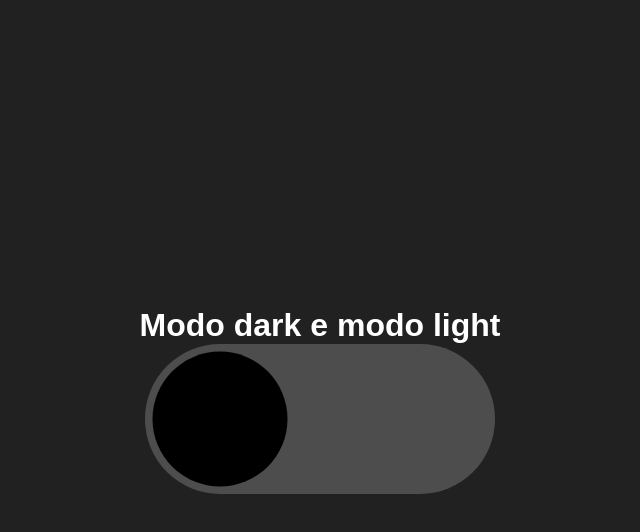
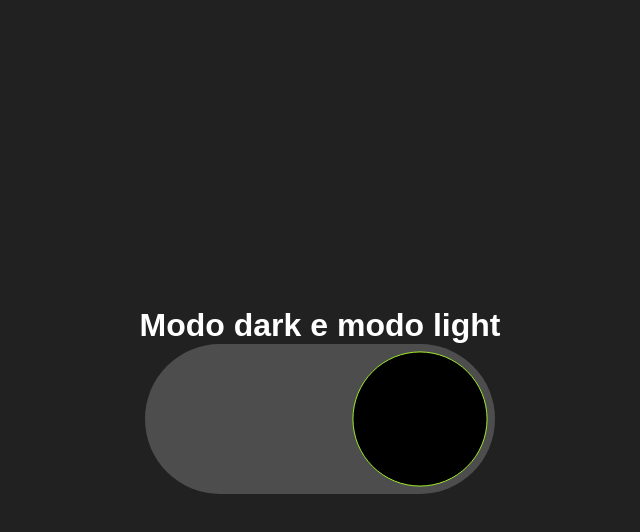
Before and after one commit to Emanuelsyngles/Modo-dark-e-modo-light, a plain HTML site: page index.html in a window 1280 px wide. Both pictures are taken after a click on the element 640 px from the left and 418 px from the top of the page. Shown: the whole page, without its empty margins (320-960 px from the left). Drawn offline with Linux system fonts and the light colour scheme.

Commit message:
Update style.css

```diff
--- a/Estilo/style.css
+++ b/Estilo/style.css
@@ -37,8 +37,14 @@ h1 {
     background-color: black;
     border-radius: 50%;
     transform: scale(.9);
+    position: absolute;
+    left: 0;
+    transition: .5s;
+    background-color: #fff;
 }
 
-.trilho .dark {
-
+.trilho.dark .indicador {
+    left: 200px;
+    background-color: rgb(0, 0, 0);
+    border: 1px solid greenyellow;
 }
```
